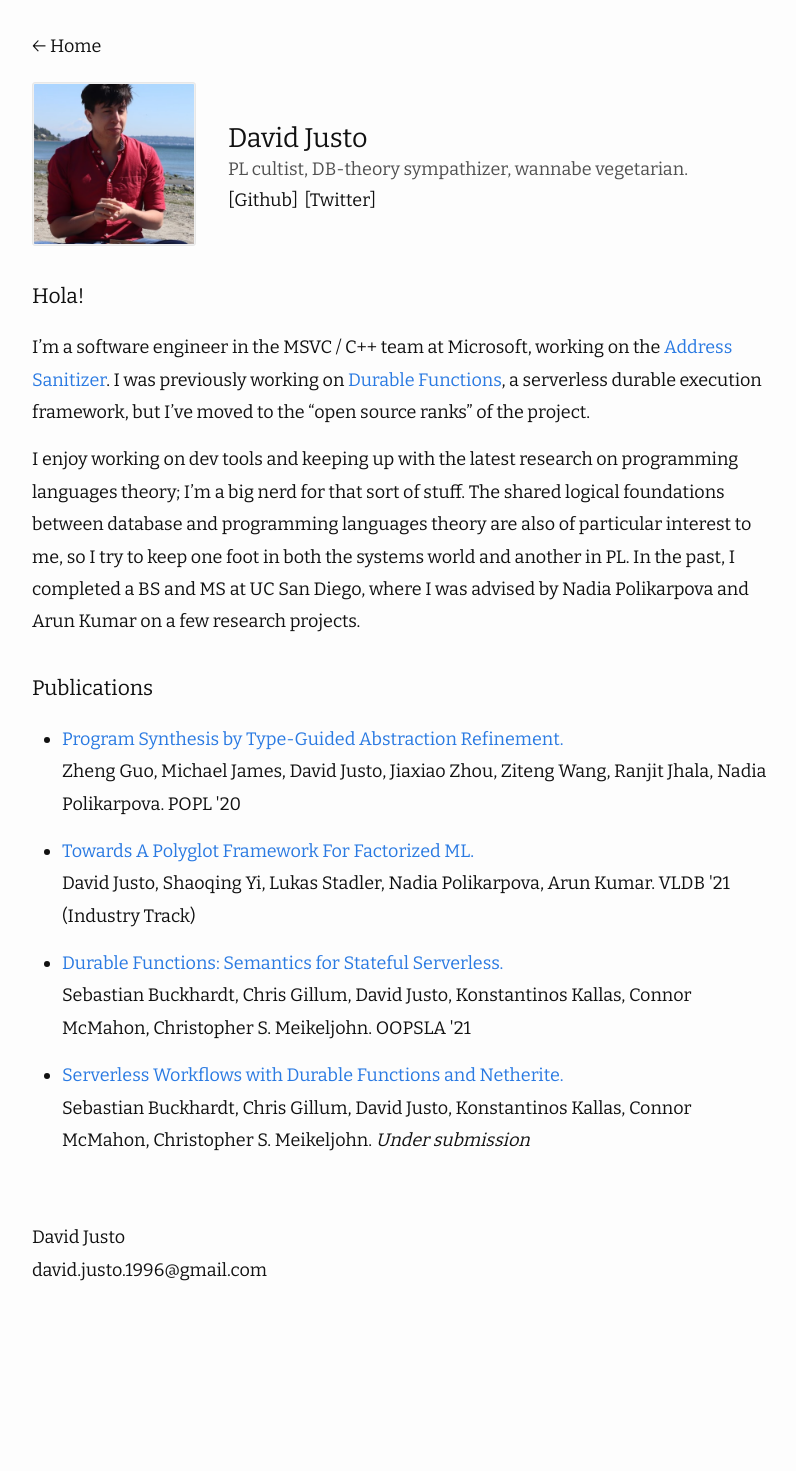
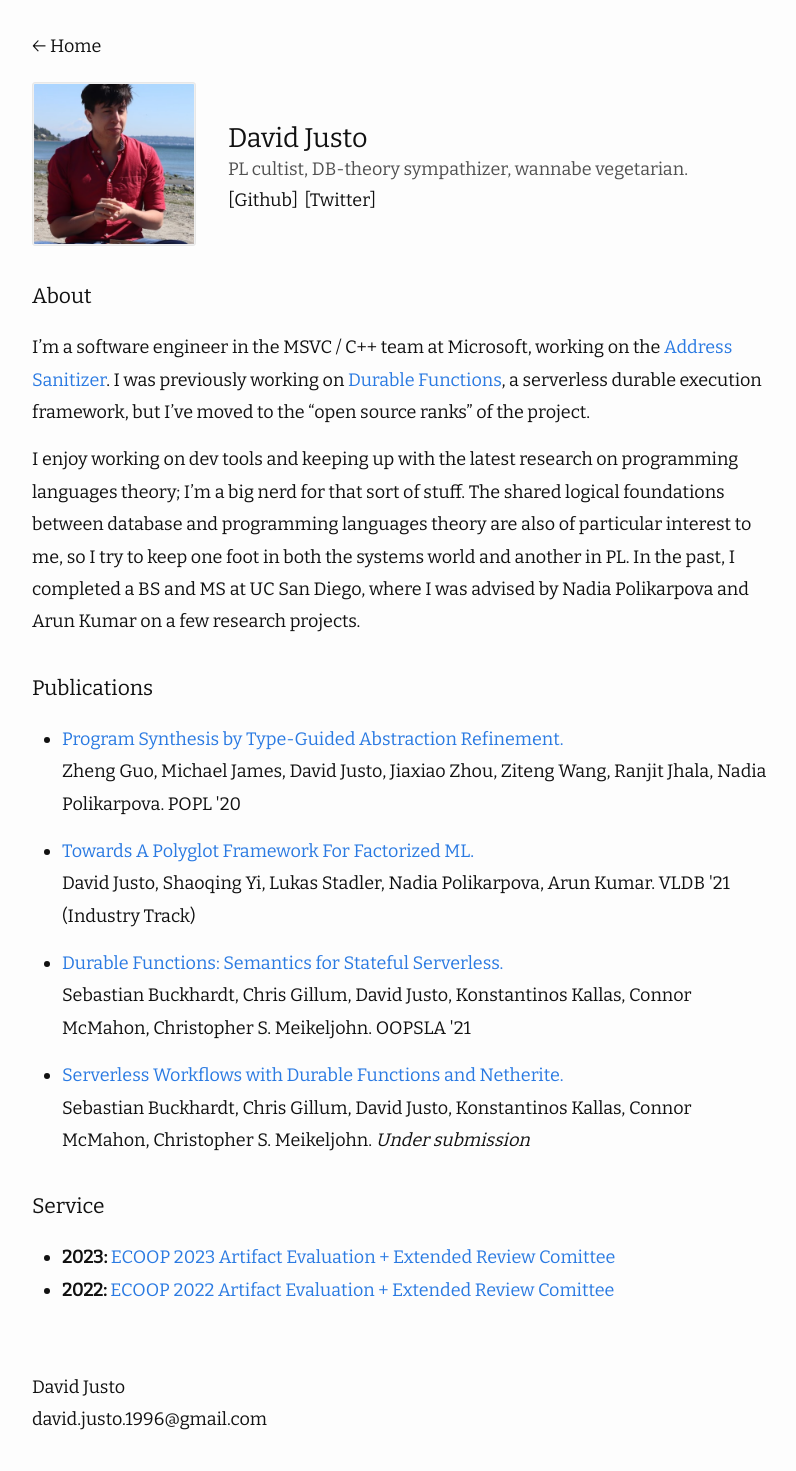
Before and after one commit to davidmrdavid/davidmrdavid.github.io, a Jekyll site: the page built from about.md, in a window 1280 px wide. Shown: the whole page, without its empty margins (238-1034 px from the left). Built offline with Jekyll 4.4.1, drawn with Linux system fonts in a browser that asks for light colours; nearby versions of some CDN libraries; our own code applies the rules of GitHub Pages for plain Markdown files; before the commit the page ends 1321 px from its top, so only the background shows below that.

Commit message:
include academic service

```diff
--- a/about.md
+++ b/about.md
@@ -2,7 +2,7 @@
 layout: about
 ---
 
-### Hola!
+### About
 
 I'm a software engineer in the MSVC / C++ team at Microsoft, working on the [Address Sanitizer](https://learn.microsoft.com/en-us/cpp/sanitizers/asan?view=msvc-170). I was previously working on [Durable Functions](https://learn.microsoft.com/en-us/azure/azure-functions/durable/durable-functions-overview?tabs=in-process%2Cnodejs-v3%2Cv1-model&pivots=csharp), a serverless durable execution framework, but I've moved to the "open source ranks" of the project.
 
@@ -18,3 +18,7 @@
   <p>Sebastian Buckhardt, Chris Gillum, David Justo, Konstantinos Kallas, Connor McMahon, Christopher S. Meikeljohn. OOPSLA '21</p>
 - [Serverless Workflows with Durable Functions and Netherite.](https://arxiv.org/pdf/2103.00033.pdf)
     <p>Sebastian Buckhardt, Chris Gillum, David Justo, Konstantinos Kallas, Connor McMahon, Christopher S. Meikeljohn. <i>Under submission</i></p>
+
+### Service
+- **2023:** [ECOOP 2023 Artifact Evaluation + Extended Review Comittee](https://2023.ecoop.org/committee/ecoop-2023-research-papers-extended-review-committee)
+- **2022:** [ECOOP 2022 Artifact Evaluation + Extended Review Comittee](https://2022.ecoop.org/committee/ecoop-2022-papers-extended-review-committee-)
```
